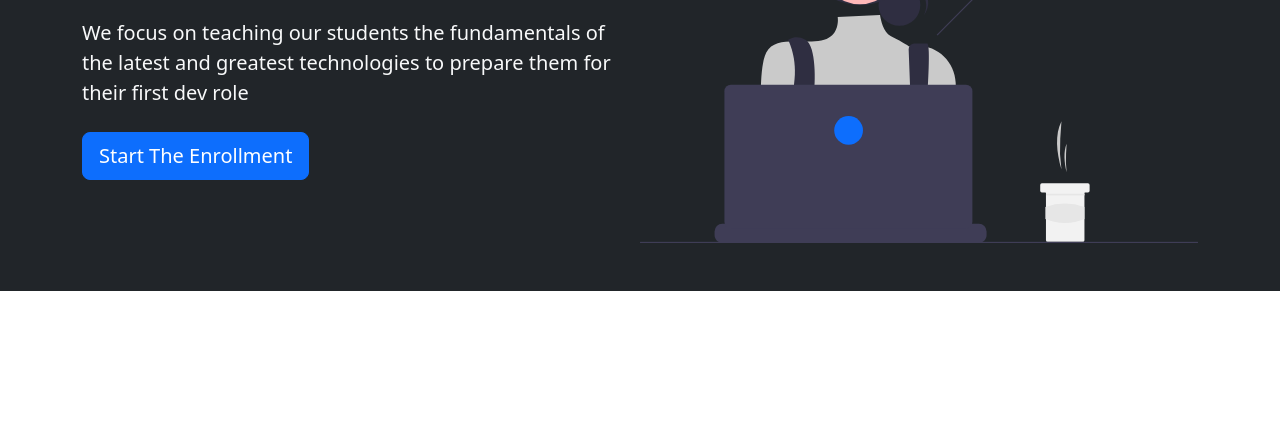
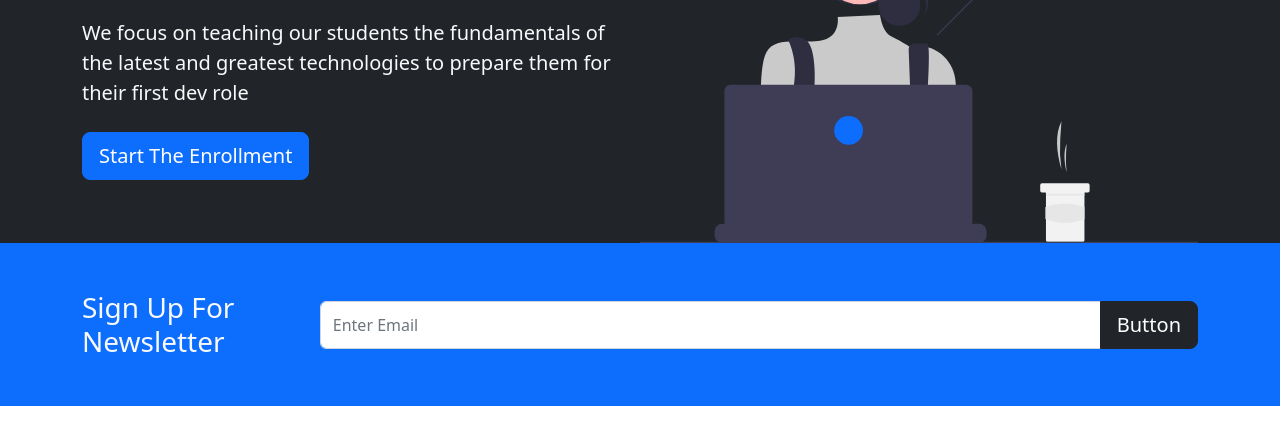
Before and after one commit to lena-s98/bootstrap_bootcamp-project, a plain HTML site: page index.html in a window 1280 px wide. Shown: the part 238-682 px from the top of the page. Drawn offline with nearby package versions, Linux system fonts and the light colour scheme.

Commit message:
add newsletter section

```diff
--- a/index.html
+++ b/index.html
@@ -12,6 +12,7 @@
 			integrity="sha384-Zenh87qX5JnK2Jl0vWa8Ck2rdkQ2Bzep5IDxbcnCeuOxjzrPF/et3URy9Bv1WTRi"
 			crossorigin="anonymous"
 		/>
+		<link rel="stylesheet" href="style.css" />
 		<!-- JavaScript Bundle with Popper -->
 		<script
 			src="https://cdn.jsdelivr.net/npm/bootstrap@5.2.2/dist/js/bootstrap.bundle.min.js"
@@ -50,7 +51,9 @@
 			</div>
 		</nav>
 		<!-- SHOWCASE -->
-		<section class="bg-dark text-light p-5 text-center text-sm-start">
+		<section
+			class="bg-dark text-light p-5 p-lg-0 pt-lg-5 text-center text-sm-start"
+		>
 			<div class="container">
 				<div class="d-sm-flex align-items-center justify-content-between">
 					<div>
@@ -68,5 +71,17 @@
 				</div>
 			</div>
 		</section>
+		<!-- NEWSLETTER -->
+		<section class="bg-primary text-light p-5">
+			<div class="container">
+				<div class="d-md-flex justify-content-between align-items-center">
+					<h3 class="mb-3 mb-md-0">Sign Up For Newsletter</h3>
+					<div class="input-group news-input">
+						<input type="text" class="form-control" placeholder="Enter Email" />
+						<button class="btn btn-dark btn-lg" type="button">Button</button>
+					</div>
+				</div>
+			</div>
+		</section>
 	</body>
 </html>
```
